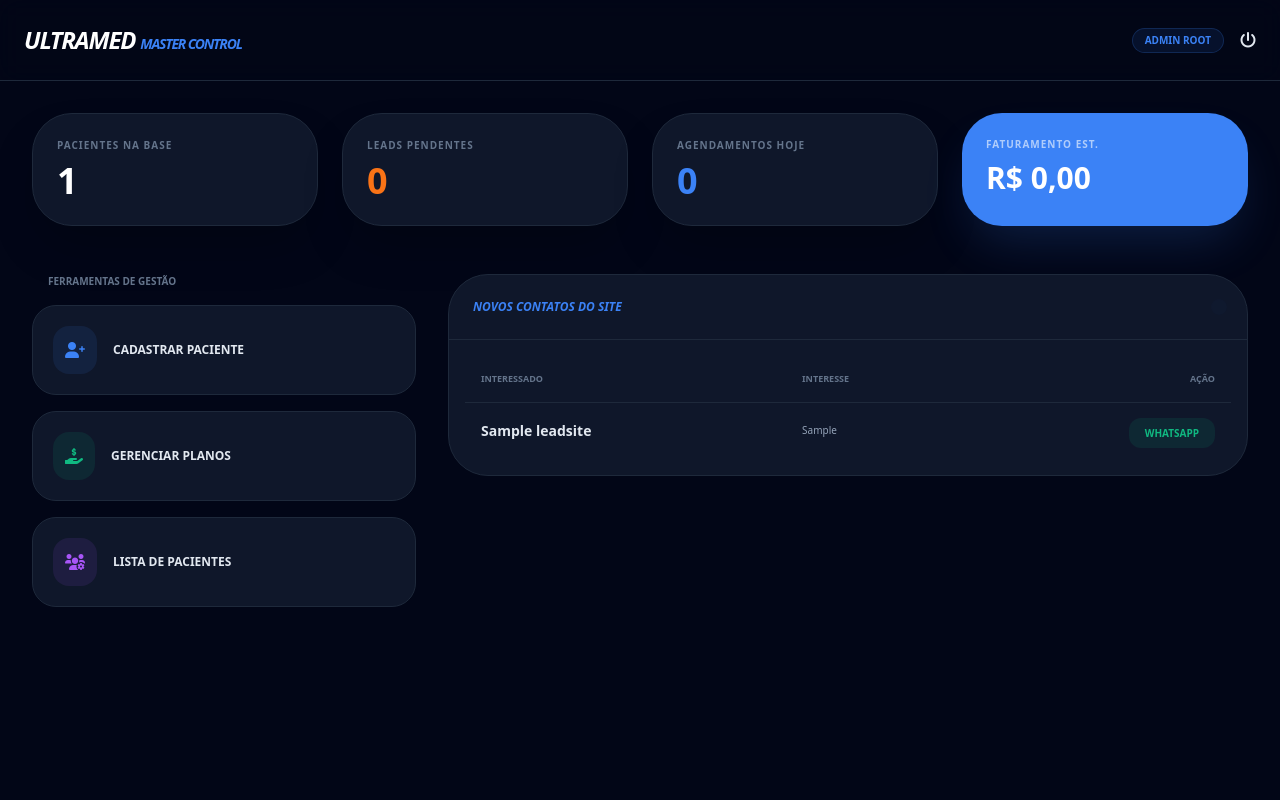
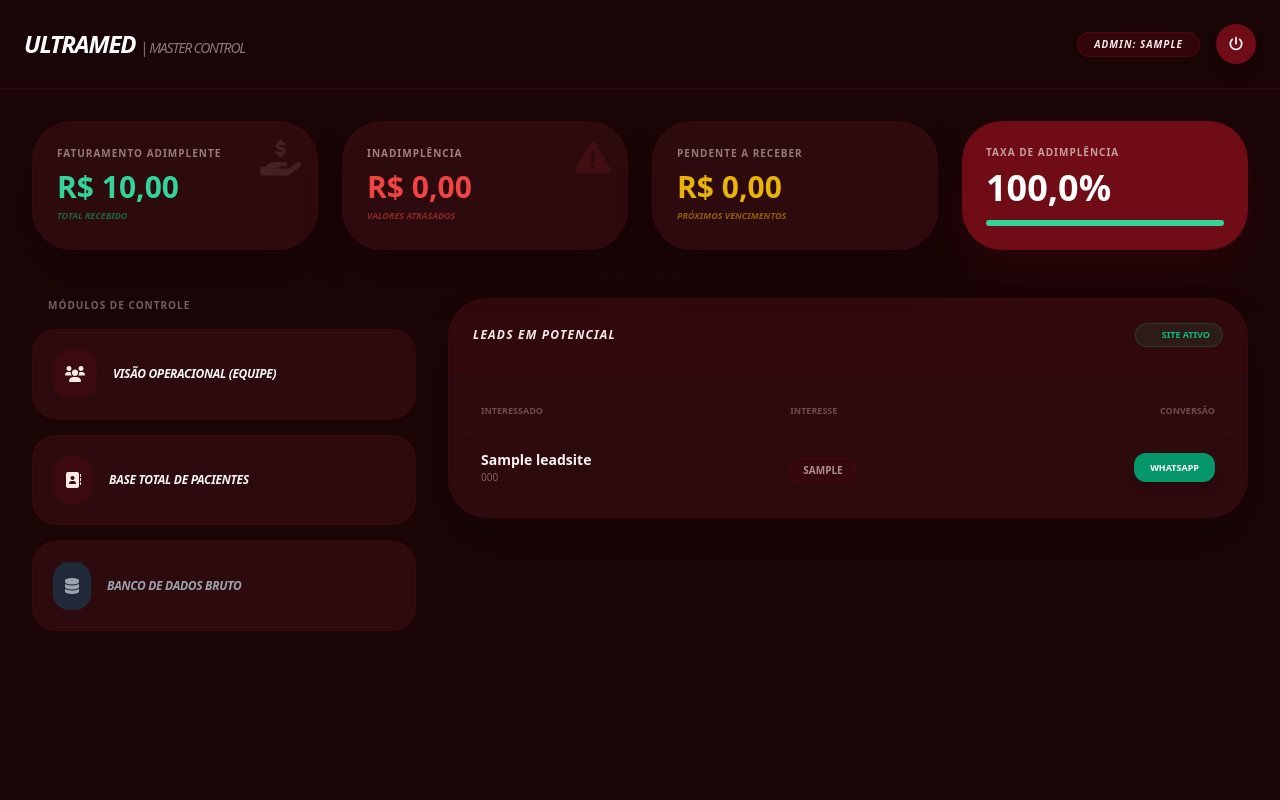
Before and after one commit to OliveiraAntonioFernando/Ultramed_Project, a Django app: page /sistema/master-control/ in a window 1280 px wide. Run offline with Django 4.2, Linux system fonts and the light colour scheme; a user stored in the database is signed in; tables that the repository leaves empty hold one stand-in row (values such as "Sample post"); some libraries are stand-ins or nearby versions.

Commit message:
Ponto de Recuperação Automático: 2025-12-27 03:20:17

```diff
--- a/core_gestao/templates/master_dashboard.html
+++ b/core_gestao/templates/master_dashboard.html
@@ -3,95 +3,146 @@
 <html lang="pt-BR">
 <head>
     <meta charset="UTF-8">
-    <title>Master Executivo | Ultramed</title>
+    <title>Master Executivo | Ultramed Control</title>
     <script src="https://cdn.tailwindcss.com"></script>
     <link rel="stylesheet" href="https://cdnjs.cloudflare.com/ajax/libs/font-awesome/6.0.0/css/all.min.css">
     <script>
         tailwind.config = {
-            theme: { extend: { colors: { dark: '#020617', card: '#0f172a', accent: '#3b82f6' } } }
+            theme: {
+                extend: {
+                    colors: {
+                        marsala: {
+                            50: '#fcf4f4',
+                            100: '#f9e9e9',
+                            600: '#8b0f1a',
+                            700: '#700c15',
+                            800: '#5c0a11',
+                            900: '#40070c'
+                        },
+                        dark: '#1a0507', // Tom de fundo marsala quase preto
+                        card: '#2d0a0d'  // Tom de card marsala profundo
+                    }
+                }
+            }
         }
     </script>
 </head>
-<body class="bg-dark text-slate-200 font-sans antialiased min-h-screen">
-    <nav class="border-b border-slate-800 p-6 flex justify-between items-center bg-dark/50 backdrop-blur-md sticky top-0 z-50">
+<body class="bg-dark text-gray-100 font-sans antialiased min-h-screen">
+
+    <nav class="border-b border-marsala-800/50 p-6 flex justify-between items-center bg-dark/80 backdrop-blur-md sticky top-0 z-50">
         <div>
-            <h1 class="text-2xl font-black italic tracking-tighter uppercase text-white">Ultramed <span class="text-accent text-sm">Master Control</span></h1>
+            <h1 class="text-2xl font-black italic tracking-tighter uppercase text-white">
+                Ultramed <span class="text-marsala-100 text-sm font-light opacity-50">| Master Control</span>
+            </h1>
         </div>
         <div class="flex items-center gap-4">
-            <span class="text-[10px] font-black bg-accent/10 text-accent border border-accent/20 px-3 py-1 rounded-full uppercase">Admin Root</span>
-            <a href="{% url 'sistema_interno:logout' %}" class="hover:text-red-500 transition-colors"><i class="fas fa-power-off"></i></a>
+            <span class="text-[10px] font-black bg-marsala-700/30 text-marsala-100 border border-marsala-700/50 px-4 py-1 rounded-full uppercase italic tracking-widest">
+                Admin: {{ request.user.username }}
+            </span>
+            <a href="{% url 'sistema_interno:logout' %}" class="bg-marsala-700 hover:bg-red-600 w-10 h-10 flex items-center justify-center rounded-full transition-all shadow-lg">
+                <i class="fas fa-power-off text-sm"></i>
+            </a>
         </div>
     </nav>
 
     <main class="p-8 max-w-7xl mx-auto">
+
         <div class="grid grid-cols-1 md:grid-cols-4 gap-6 mb-12">
-            <div class="bg-card p-6 rounded-[2.5rem] border border-slate-800 shadow-2xl">
-                <p class="text-[10px] font-bold text-slate-500 uppercase tracking-widest">Pacientes na Base</p>
-                <h3 class="text-4xl font-black text-white mt-2">{{ total_pacientes|default:"0" }}</h3>
+
+            <div class="bg-card p-6 rounded-[2.5rem] border border-marsala-800/30 shadow-2xl relative overflow-hidden group">
+                <div class="absolute top-0 right-0 p-4 opacity-10 group-hover:opacity-20 transition-opacity">
+                    <i class="fas fa-hand-holding-dollar text-4xl"></i>
+                </div>
+                <p class="text-[10px] font-black text-marsala-100/50 uppercase tracking-widest">Faturamento Adimplente</p>
+                <h3 class="text-3xl font-black text-emerald-400 mt-2">R$ {{ faturamento_total|floatformat:2 }}</h3>
+                <p class="text-[9px] font-bold text-emerald-500/50 mt-1 uppercase italic">Total Recebido</p>
             </div>
-            <div class="bg-card p-6 rounded-[2.5rem] border border-slate-800 shadow-2xl">
-                <p class="text-[10px] font-bold text-slate-500 uppercase tracking-widest">Leads Pendentes</p>
-                <h3 class="text-4xl font-black text-orange-500 mt-2">{{ total_leads|default:"0" }}</h3>
+
+            <div class="bg-card p-6 rounded-[2.5rem] border border-marsala-800/30 shadow-2xl relative overflow-hidden group">
+                <div class="absolute top-0 right-0 p-4 opacity-10 group-hover:opacity-20 transition-opacity text-red-500">
+                    <i class="fas fa-triangle-exclamation text-4xl"></i>
+                </div>
+                <p class="text-[10px] font-black text-marsala-100/50 uppercase tracking-widest text-red-200/60">Inadimplência</p>
+                <h3 class="text-3xl font-black text-red-500 mt-2">R$ {{ inadimplencia|floatformat:2 }}</h3>
+                <p class="text-[9px] font-bold text-red-500/50 mt-1 uppercase italic">Valores Atrasados</p>
             </div>
-            <div class="bg-card p-6 rounded-[2.5rem] border border-slate-800 shadow-2xl">
-                <p class="text-[10px] font-bold text-slate-500 uppercase tracking-widest">Agendamentos Hoje</p>
-                <h3 class="text-4xl font-black text-accent mt-2">{{ total_agendas|default:"0" }}</h3>
+
+            <div class="bg-card p-6 rounded-[2.5rem] border border-marsala-800/30 shadow-2xl relative overflow-hidden group">
+                <p class="text-[10px] font-black text-marsala-100/50 uppercase tracking-widest">Pendente a Receber</p>
+                <h3 class="text-3xl font-black text-yellow-500 mt-2">R$ {{ pendente_receber|floatformat:2 }}</h3>
+                <p class="text-[9px] font-bold text-yellow-500/50 mt-1 uppercase italic">Próximos Vencimentos</p>
             </div>
-            <div class="bg-accent p-6 rounded-[2.5rem] shadow-blue-500/20 shadow-2xl">
-                <p class="text-[10px] font-bold text-white/60 uppercase tracking-widest">Faturamento Est.</p>
-                <h3 class="text-3xl font-black text-white mt-2">R$ 0,00</h3>
+
+            <div class="bg-marsala-700 p-6 rounded-[2.5rem] shadow-marsala-900/50 shadow-2xl flex flex-col justify-center">
+                <p class="text-[10px] font-black text-white/60 uppercase tracking-widest">Taxa de Adimplência</p>
+                <h3 class="text-4xl font-black text-white mt-2">{{ taxa_adimplencia }}%</h3>
+                <div class="w-full bg-white/10 h-1.5 rounded-full mt-3 overflow-hidden">
+                    <div class="bg-emerald-400 h-full" style="width: {{ taxa_adimplencia }}%"></div>
+                </div>
             </div>
         </div>
 
         <div class="grid grid-cols-1 lg:grid-cols-3 gap-8">
+
             <div class="lg:col-span-1 space-y-4">
-                <h4 class="text-[10px] font-black uppercase text-slate-500 ml-4">Ferramentas de Gestão</h4>
-                <a href="{% url 'sistema_interno:cliente_create' %}" class="flex items-center gap-4 bg-card p-5 rounded-3xl border border-slate-800 hover:border-accent transition-all group">
-                    <div class="bg-accent/10 p-3 rounded-2xl group-hover:bg-accent group-hover:text-white text-accent"><i class="fas fa-user-plus"></i></div>
-                    <span class="text-xs font-bold uppercase">Cadastrar Paciente</span>
+                <h4 class="text-[10px] font-black uppercase text-marsala-100/40 ml-4 tracking-widest">Módulos de Controle</h4>
+
+                <a href="{% url 'sistema_interno:painel_colaborador' %}" class="flex items-center gap-4 bg-card p-5 rounded-3xl border border-marsala-800/30 hover:border-marsala-600 transition-all group">
+                    <div class="bg-marsala-700/20 p-3 rounded-2xl group-hover:bg-marsala-700 text-marsala-100 transition-all"><i class="fas fa-users"></i></div>
+                    <span class="text-xs font-black uppercase italic tracking-tight">Visão Operacional (Equipe)</span>
                 </a>
-                <a href="{% url 'sistema_interno:plan_create' %}" class="flex items-center gap-4 bg-card p-5 rounded-3xl border border-slate-800 hover:border-emerald-500 transition-all group">
-                    <div class="bg-emerald-500/10 p-3 rounded-2xl group-hover:bg-emerald-500 group-hover:text-white text-emerald-500"><i class="fas fa-hand-holding-usd"></i></div>
-                    <span class="text-xs font-bold uppercase">Gerenciar Planos</span>
+
+                <a href="{% url 'sistema_interno:cliente_list' %}" class="flex items-center gap-4 bg-card p-5 rounded-3xl border border-marsala-800/30 hover:border-marsala-600 transition-all group">
+                    <div class="bg-marsala-700/20 p-3 rounded-2xl group-hover:bg-marsala-700 text-marsala-100 transition-all"><i class="fas fa-address-book"></i></div>
+                    <span class="text-xs font-black uppercase italic tracking-tight">Base Total de Pacientes</span>
                 </a>
-                <a href="{% url 'sistema_interno:cliente_list' %}" class="flex items-center gap-4 bg-card p-5 rounded-3xl border border-slate-800 hover:border-purple-500 transition-all group">
-                    <div class="bg-purple-500/10 p-3 rounded-2xl group-hover:bg-purple-500 group-hover:text-white text-purple-500"><i class="fas fa-users-cog"></i></div>
-                    <span class="text-xs font-bold uppercase">Lista de Pacientes</span>
+
+                <a href="/admin" class="flex items-center gap-4 bg-card p-5 rounded-3xl border border-marsala-800/30 hover:border-gray-500 transition-all group">
+                    <div class="bg-gray-800 p-3 rounded-2xl text-gray-400 group-hover:bg-white group-hover:text-black transition-all"><i class="fas fa-database"></i></div>
+                    <span class="text-xs font-black uppercase italic tracking-tight text-gray-400 group-hover:text-white">Banco de Dados Bruto</span>
                 </a>
             </div>
 
             <div class="lg:col-span-2">
-                <div class="bg-card rounded-[2.5rem] border border-slate-800 overflow-hidden">
-                    <div class="p-6 border-b border-slate-800 flex justify-between items-center">
-                        <h3 class="text-xs font-black uppercase italic text-accent">Novos Contatos do Site</h3>
-                        <span class="w-2 h-2 bg-accent rounded-full animate-ping"></span>
+                <div class="bg-card rounded-[2.5rem] border border-marsala-800/30 overflow-hidden shadow-2xl">
+                    <div class="p-6 border-b border-marsala-800/30 flex justify-between items-center bg-marsala-900/20">
+                        <h3 class="text-xs font-black uppercase italic text-marsala-100 tracking-widest">Leads em Potencial</h3>
+                        <span class="flex items-center gap-2 text-[9px] font-black bg-emerald-500/10 text-emerald-500 px-3 py-1 rounded-full border border-emerald-500/20">
+                            <span class="w-1.5 h-1.5 bg-emerald-500 rounded-full animate-ping"></span> SITE ATIVO
+                        </span>
                     </div>
                     <div class="p-4 overflow-x-auto">
                         <table class="w-full text-left">
                             <thead>
-                                <tr class="text-[9px] uppercase text-slate-500 border-b border-slate-800">
+                                <tr class="text-[9px] uppercase text-marsala-100/30 border-b border-marsala-800/50">
                                     <th class="p-4">Interessado</th>
                                     <th class="p-4">Interesse</th>
-                                    <th class="p-4 text-right">Ação</th>
+                                    <th class="p-4 text-right">Conversão</th>
                                 </tr>
                             </thead>
-                            <tbody class="divide-y divide-slate-800/50">
+                            <tbody class="divide-y divide-marsala-800/20">
                                 {% for lead in leads %}
-                                <tr class="hover:bg-slate-800/30 transition-colors">
-                                    <td class="p-4 font-bold text-sm">{{ lead.nome }}</td>
-                                    <td class="p-4 text-[10px] text-slate-400">{{ lead.interesse }}</td>
+                                <tr class="hover:bg-marsala-800/10 transition-colors">
+                                    <td class="p-4">
+                                        <div class="font-black text-sm text-marsala-50">{{ lead.nome }}</div>
+                                        <div class="text-[10px] text-marsala-100/40">{{ lead.telefone }}</div>
+                                    </td>
+                                    <td class="p-4">
+                                        <span class="text-[10px] font-bold uppercase text-marsala-100/60 bg-marsala-900/40 px-3 py-1 rounded-lg border border-marsala-800/50">{{ lead.interesse }}</span>
+                                    </td>
                                     <td class="p-4 text-right">
-                                        <a href="https://wa.me/55{{ lead.telefone }}" target="_blank" class="bg-emerald-500/10 text-emerald-500 px-4 py-2 rounded-xl text-[10px] font-black uppercase hover:bg-emerald-500 hover:text-white transition-all">WhatsApp</a>
+                                        <a href="https://wa.me/55{{ lead.telefone }}" target="_blank" class="bg-emerald-600 hover:bg-emerald-500 text-white px-4 py-2 rounded-xl text-[9px] font-black uppercase transition-all shadow-lg inline-block">WhatsApp</a>
                                     </td>
                                 </tr>
                                 {% empty %}
-                                <tr><td colspan="3" class="p-10 text-center text-slate-600 italic text-xs">Aguardando novos leads...</td></tr>
+                                <tr><td colspan="3" class="p-10 text-center text-marsala-100/20 italic text-xs uppercase font-black">Nenhum lead aguardando...</td></tr>
                                 {% endfor %}
                             </tbody>
                         </table>
                     </div>
                 </div>
             </div>
+
         </div>
     </main>
 </body>
```
